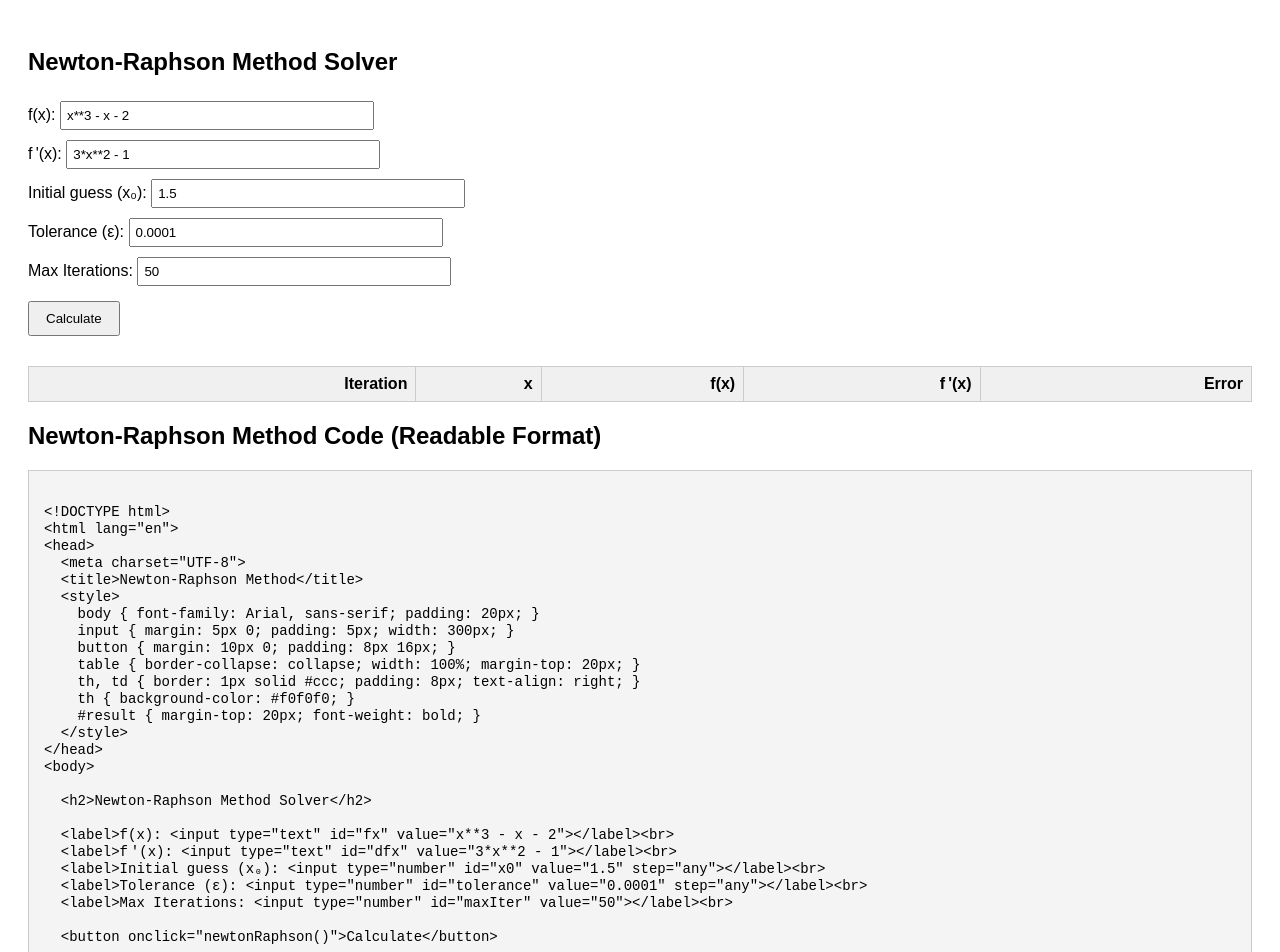
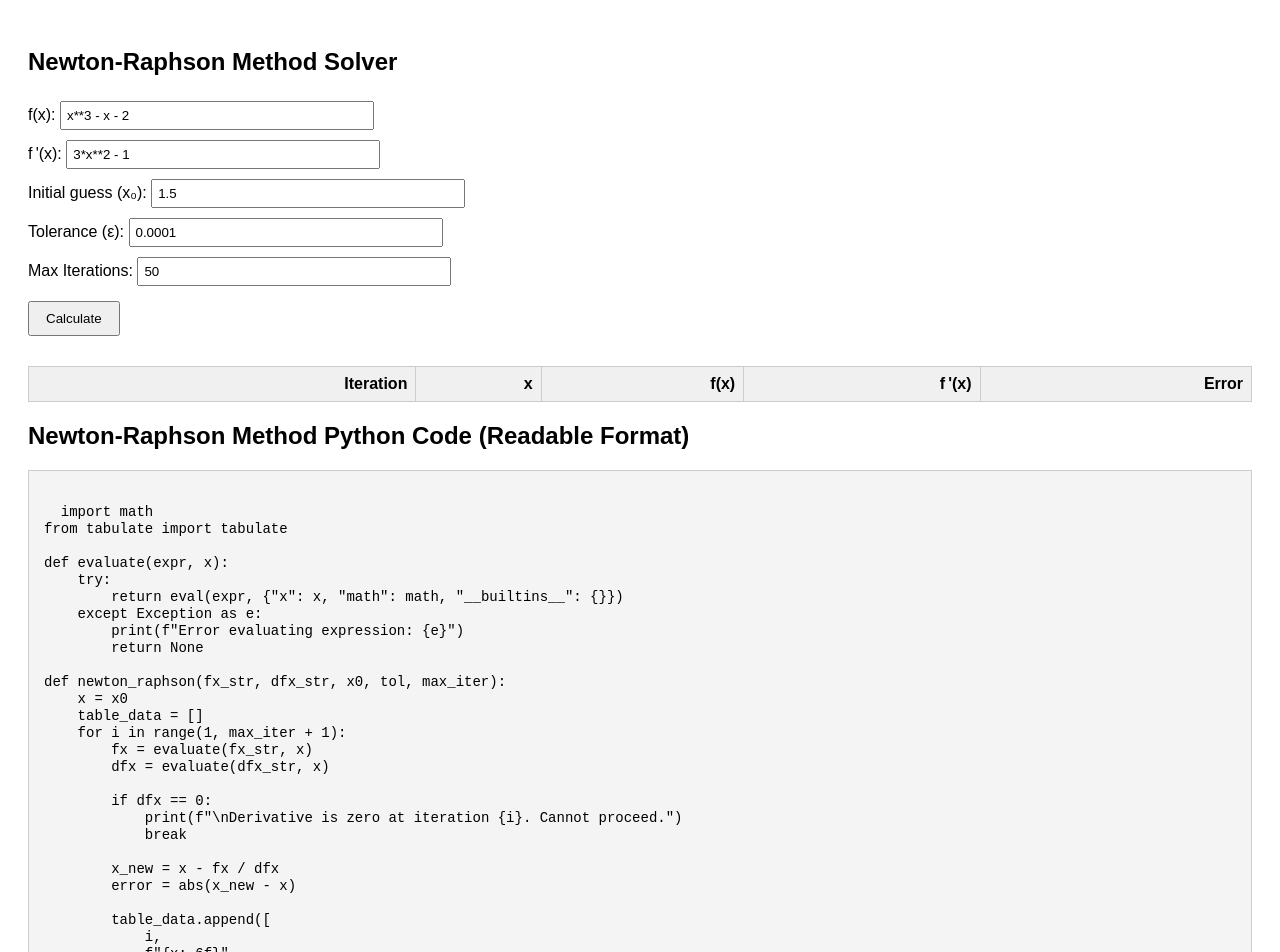
Before and after one commit to Henil088/Conm, a plain HTML site: page newton-raphson.html in a window 1280 px wide. Shown: the top 952 px of the page. Drawn offline with Linux system fonts and the light colour scheme.

Commit message:
Update newton-raphson.html

```diff
--- a/newton-raphson.html
+++ b/newton-raphson.html
@@ -59,6 +59,64 @@
   </style>
 </head>
 <body>
+
+<h2>Newton-Raphson Method Python Code (Readable Format)</h2>
+
+<pre><code>
+  import math
+from tabulate import tabulate
+
+def evaluate(expr, x):
+    try:
+        return eval(expr, {"x": x, "math": math, "__builtins__": {}})
+    except Exception as e:
+        print(f"Error evaluating expression: {e}")
+        return None
+
+def newton_raphson(fx_str, dfx_str, x0, tol, max_iter):
+    x = x0
+    table_data = []
+    for i in range(1, max_iter + 1):
+        fx = evaluate(fx_str, x)
+        dfx = evaluate(dfx_str, x)
+
+        if dfx == 0:
+            print(f"\nDerivative is zero at iteration {i}. Cannot proceed.")
+            break
+
+        x_new = x - fx / dfx
+        error = abs(x_new - x)
+
+        table_data.append([
+            i,
+            f"{x:.6f}",
+            f"{fx:.6f}",
+            f"{dfx:.6f}",
+            "—" if i == 1 else f"{error:.10f}"
+        ])
+
+        if error < tol:
+            print(tabulate(table_data, headers=["Iteration", "x", "f(x)", "f'(x)", "Error"]))
+            print(f"\n✅ Root found: x ≈ {x_new:.6f} after {i} iterations.")
+            return
+
+        x = x_new
+
+    print(tabulate(table_data, headers=["Iteration", "x", "f(x)", "f'(x)", "Error"]))
+    print(f"\n⚠️ Max iterations reached. Last estimate: x ≈ {x:.6f}")
+
+if __name__ == "__main__":
+    print("🔢 Newton-Raphson Method Solver\n")
+
+    fx_input = input("Enter f(x): ")
+    dfx_input = input("Enter f'(x): ")
+    x0 = float(input("Enter initial guess x₀: "))
+    tol = float(input("Enter tolerance ε: "))
+    max_iter = int(input("Enter max iterations: "))
+
+    newton_raphson(fx_input, dfx_input, x0, tol, max_iter)
+
+</pre></code>
 
 <h2>Newton-Raphson Method Code (Readable Format)</h2>
 
```
